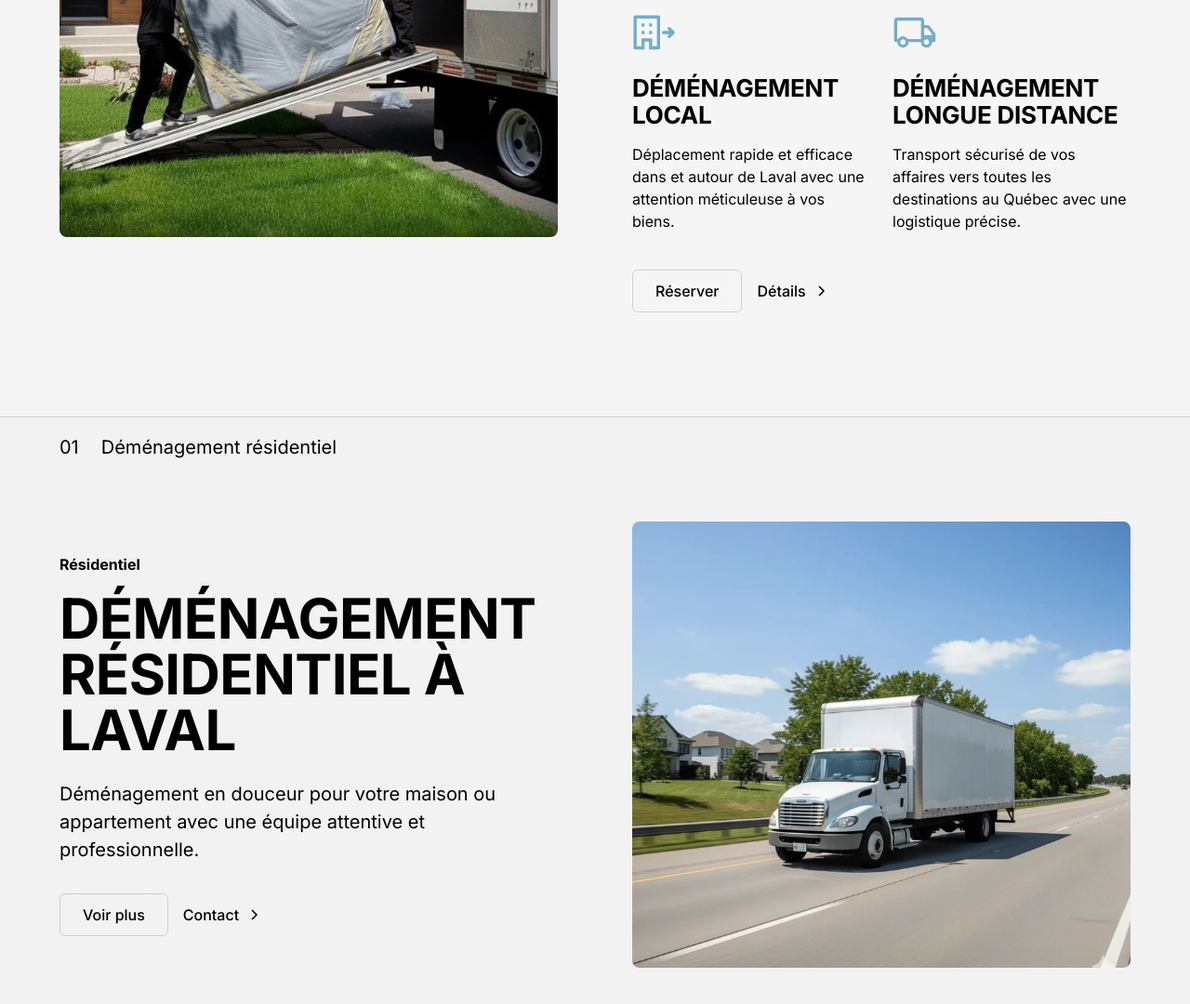
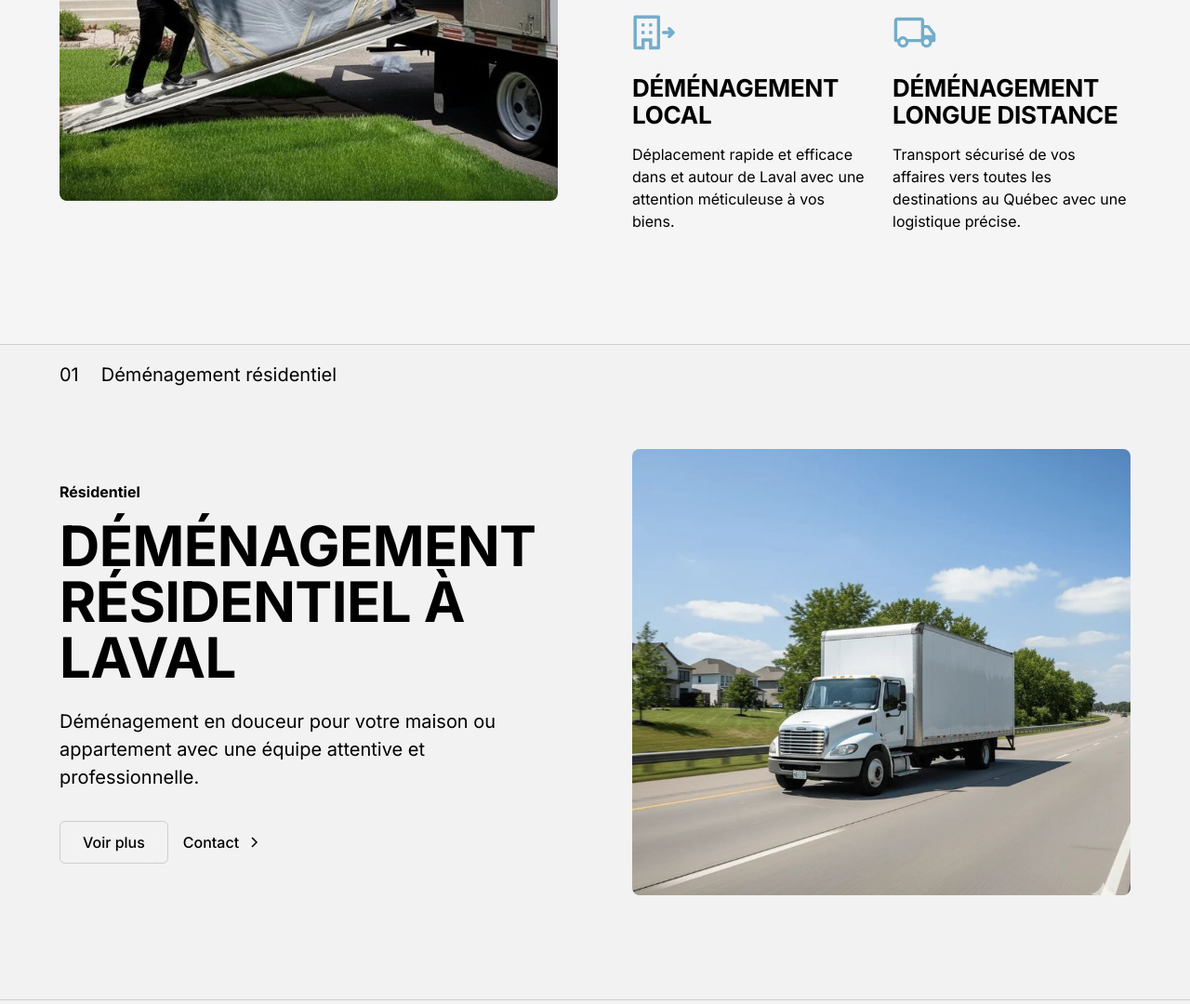
Before and after one commit to Wrivard/demenagementboreal, a website: page demenagement-a-laval.html in a window 1280 px wide. Shown: the part 1080-2160 px from the top of the page at 93% size. Drawn offline with nearby package versions, Linux system fonts and the light colour scheme.

Commit message:
Remove RÃ©server and DÃ©tails buttons from layout201 section

```diff
--- a/demenagement-a-laval.html
+++ b/demenagement-a-laval.html
@@ -394,17 +394,6 @@ margin: 0rem !important;
                           <h3 class="heading-style-h6">DÉMÉNAGEMENT LONGUE DISTANCE</h3>
                         </div>
                         <p>Transport sécurisé de vos affaires vers toutes les destinations au Québec avec une logistique précise.</p>
-                      </div>
-                    </div>
-                    <div class="margin-top margin-medium">
-                      <div class="button-group">
-                        <a href="#" class="button is-secondary w-button">Réserver</a>
-                        <a href="#" class="button is-link is-icon w-inline-block">
-                          <div>Détails</div>
-                          <div class="icon-embed-xxsmall w-embed"><svg width="16" height="16" viewbox="0 0 16 16" fill="none" xmlns="http://www.w3.org/2000/svg">
-                              <path d="M6 3L11 8L6 13" stroke="CurrentColor" stroke-width="1.5"></path>
-                            </svg></div>
-                        </a>
                       </div>
                     </div>
                   </div>
```
